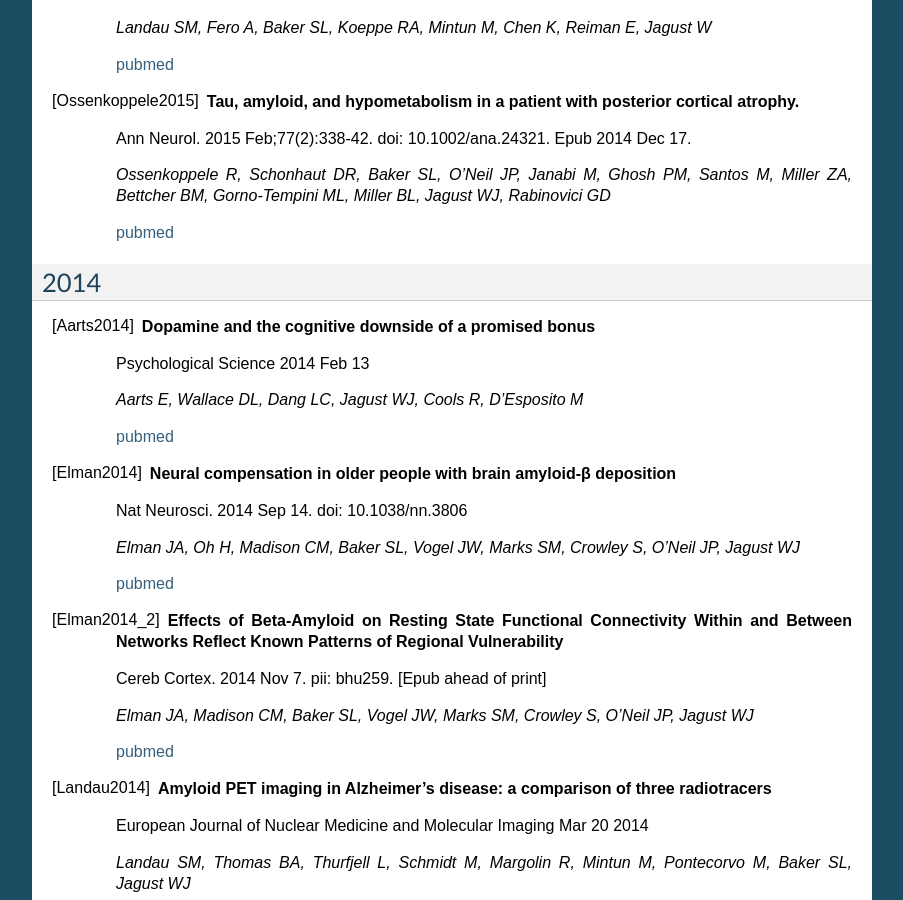
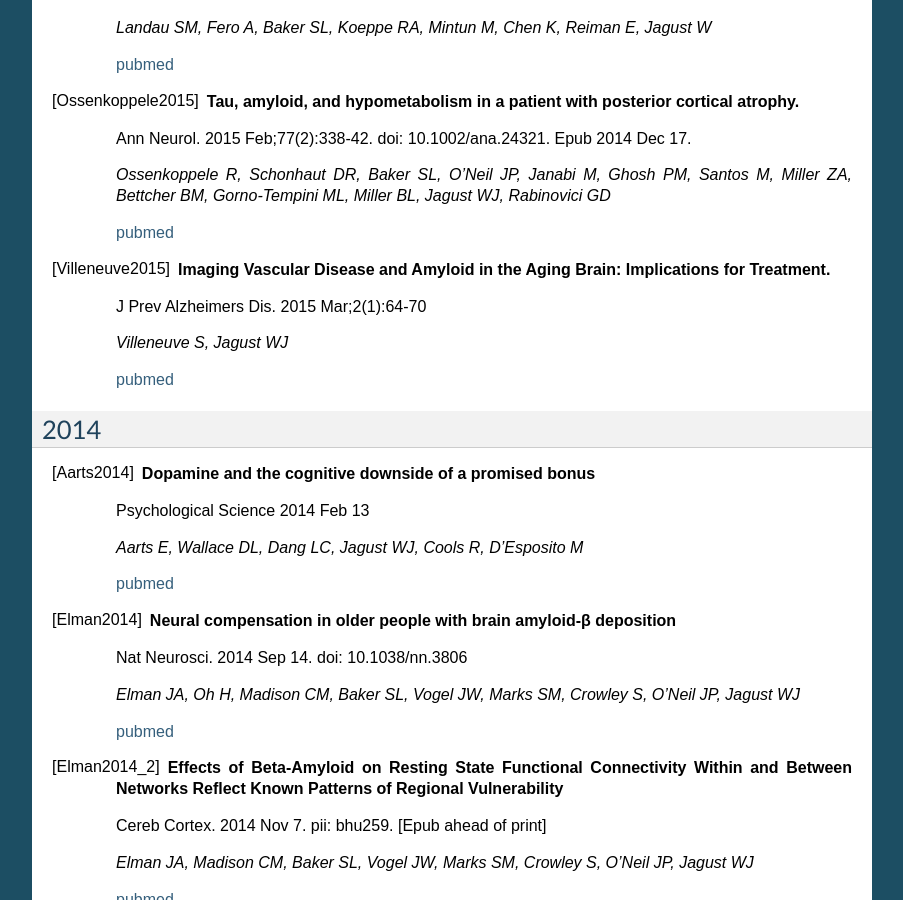
Before and after one commit to illdopejake/Website, a Sphinx documentation site: the page built from jagustlab/source/publications.rst, in a window 1280 px wide and 900 px high, scrolled down 947 px. Shown: the whole window, without its empty margins (198-1101 px from the left). Built offline with Sphinx 7.4.7, drawn with Linux system fonts in a browser that asks for light colours; formulas are drawn with MathJax 3.

Commit message:
Villeneuve2015 added to pubblications

```diff
--- a/jagustlab/source/publications.rst
+++ b/jagustlab/source/publications.rst
@@ -36,6 +36,14 @@ Publication Timeline
 
     `pubmed <http://www.ncbi.nlm.nih.gov/pubmed/25448043>`_
 
+.. [Villeneuve2015]
+    **Imaging Vascular Disease and Amyloid in the Aging Brain: Implications for Treatment.**
+
+    J Prev Alzheimers Dis. 2015 Mar;2(1):64-70
+
+    *Villeneuve S, Jagust WJ*
+
+    `pubmed <http://www.ncbi.nlm.nih.gov/pubmed/25844350>`_
 
 2014
 ====
```
